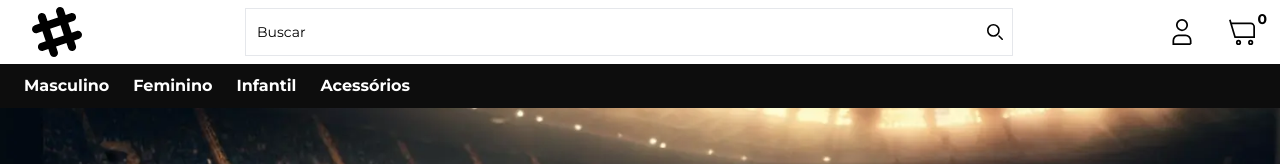
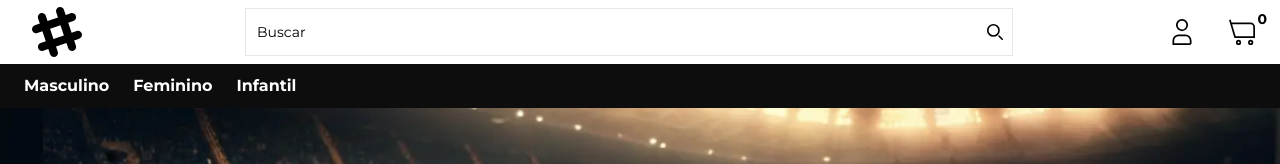
Before and after one commit to gstvcampos/ecommerce, a Next.js app: page / in a window 1280 px wide. Shown: the top 164 px of the page. Built offline with nearby package versions, Linux system fonts and the light colour scheme; no server answers; the database is empty.

Commit message:
fix: filter

```diff
--- a/components/headers/marketing/NavItems.tsx
+++ b/components/headers/marketing/NavItems.tsx
@@ -12,9 +12,6 @@ export default function NavItems() {
       <li>
         <Link href="/produtos/infantil">Infantil</Link>
       </li>
-      <li>
-        <Link href="/produtos/acessorios">Acessórios</Link>
-      </li>
     </ul>
   )
 }
--- a/components/layouts/DrawerFilter.tsx
+++ b/components/layouts/DrawerFilter.tsx
@@ -7,7 +7,7 @@ type DrawerFilterProps = {
 
 export default function DrawerFilter({ searchParams }: DrawerFilterProps) {
   const sizeVariants = ['P', 'M', 'G', 'GG']
-  const categoryVariants = ['camisa', 'bermuda', 'bolsa', 'bola']
+  const categoryVariants = ['camisa', 'bermuda']
 
   return (
     <div className="drawer">
```
